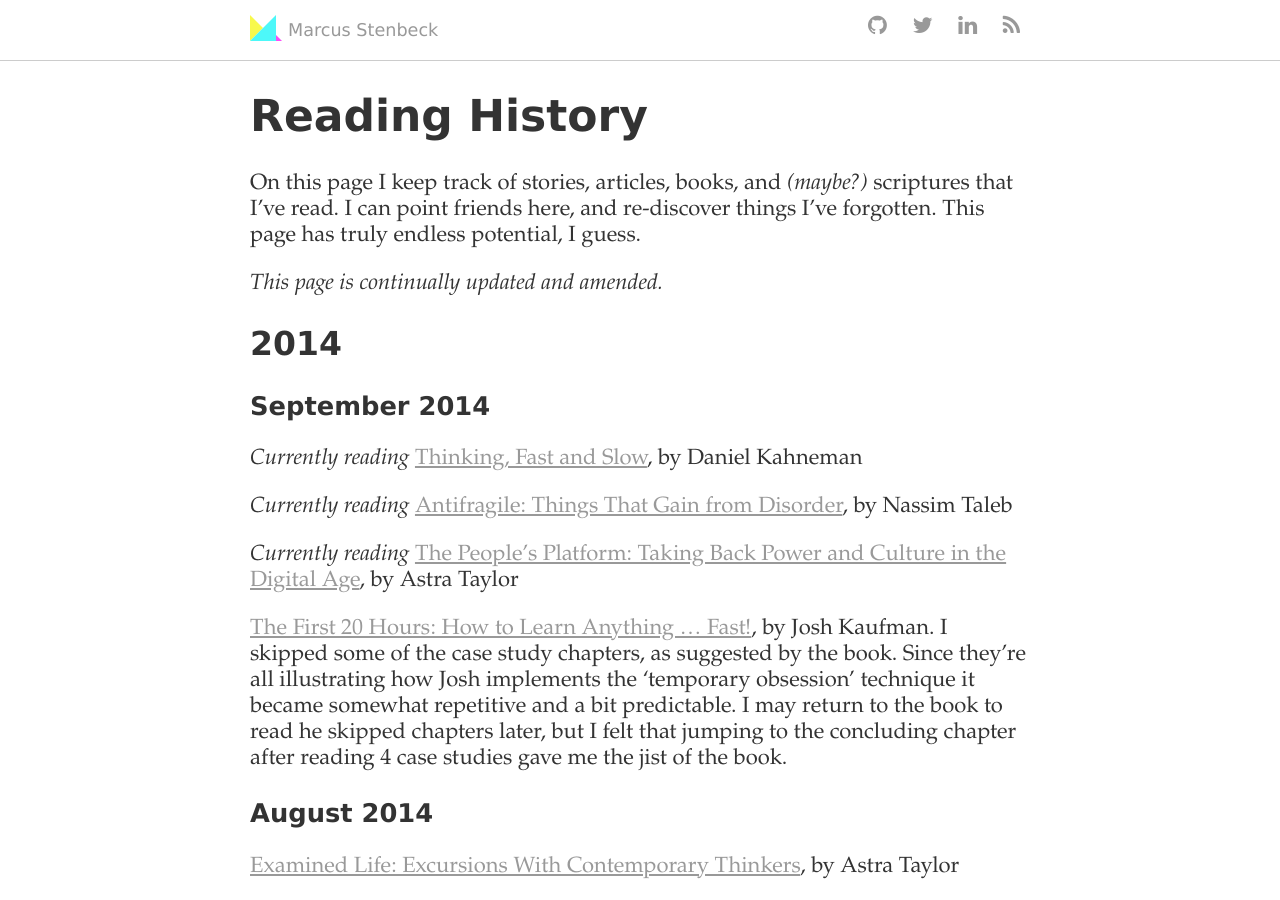
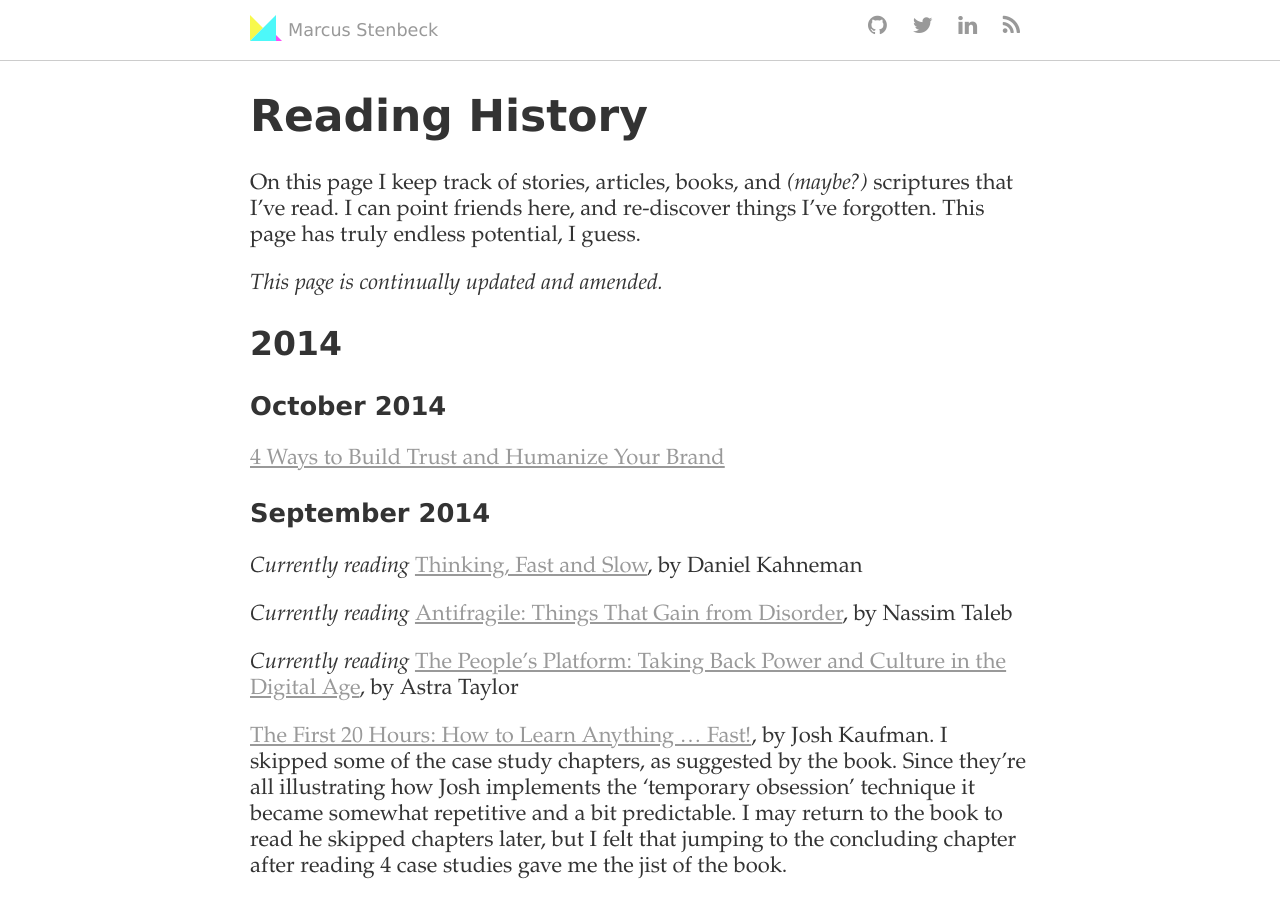
Before and after one commit to marcusstenbeck/marcusstenbeck.github.io, a Jekyll site: the page built from reading-history/index.md, in a window 1280 px wide and 900 px high. Built offline with Jekyll 4.4.1, drawn with Linux system fonts in a browser that asks for light colours; Markdown is read by kramdown in place of the engine named in the settings.

Commit message:
Add article to reading history

```diff
--- a/reading-history/index.md
+++ b/reading-history/index.md
@@ -12,6 +12,11 @@
 
 ## 2014
 
+### October 2014
+
+[4 Ways to Build Trust and Humanize Your Brand](http://moz.com/blog/4-ways-to-build-trust-and-humanize-your-brand)
+
+
 ### September 2014
 
 _Currently reading_ [Thinking, Fast and Slow](http://www.amazon.com/Thinking-Fast-Kahneman-Daniel-Paperback/dp/B00IIAZXVK/), by Daniel Kahneman
@@ -21,6 +26,7 @@
 _Currently reading_ [The People's Platform: Taking Back Power and Culture in the Digital Age](http://www.amazon.com/Peoples-Platform-Taking-Culture-Digital-ebook/dp/B00BOCXGSQ/), by Astra Taylor
 
 [The First 20 Hours: How to Learn Anything ... Fast!](http://www.amazon.com/First-20-Hours-Learn-Anything/dp/1591845556/), by Josh Kaufman. I skipped some of the case study chapters, as suggested by the book. Since they're all illustrating how Josh implements the 'temporary obsession' technique it became somewhat repetitive and a bit predictable. I may return to the book to read he skipped chapters later, but I felt that jumping to the concluding chapter after reading 4 case studies gave me the jist of the book.
+
 
 ### August 2014
 
```
